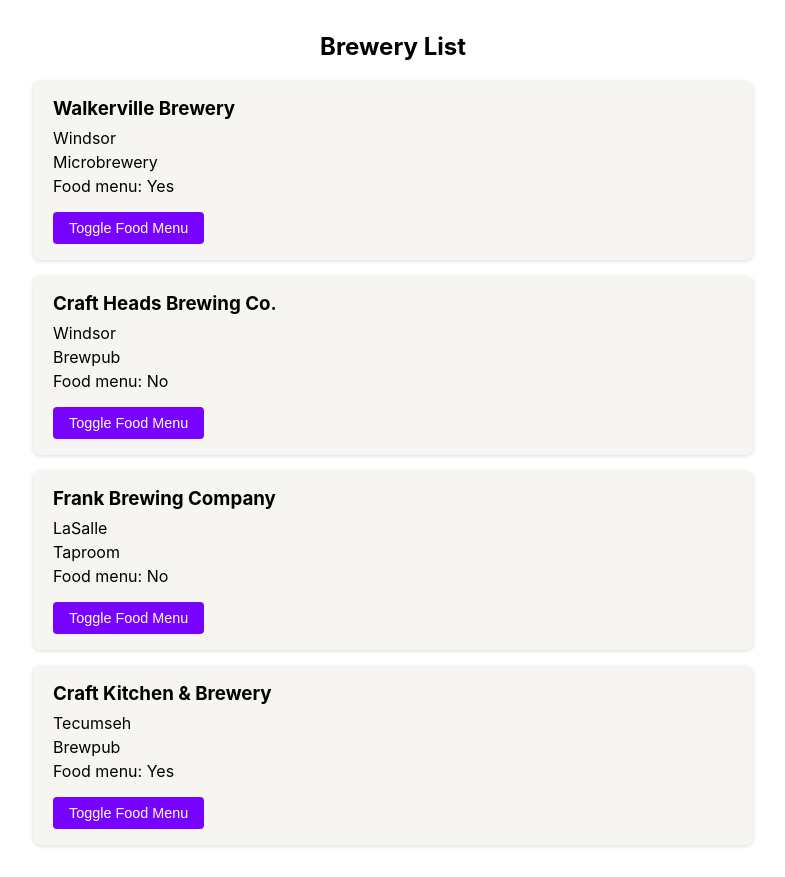
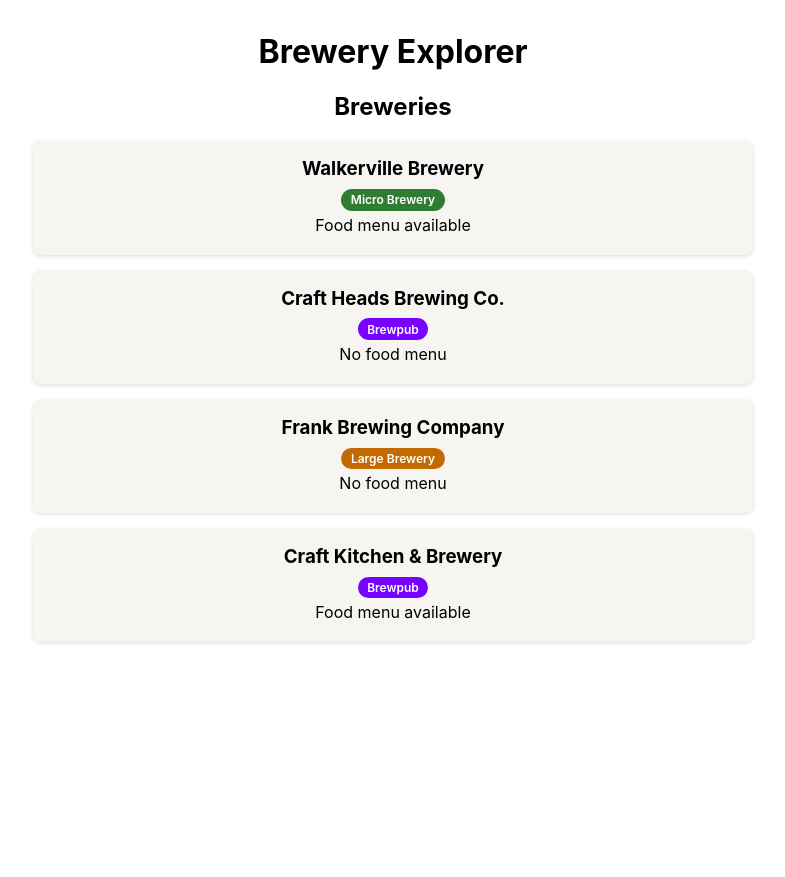
Before and after one commit to mathewhaug/BreweryFinderMad307, an Angular app: page / in a window 1280 px wide. Shown: the whole page, without its empty margins (247-1032 px from the left). After the commit the page ends 800 px from the top, so only its background shows below. Built offline with nearby package versions, Linux system fonts and the light colour scheme.

Commit message:
Week 3 Final Commit

```diff
--- a/src/app/app.css
+++ /dev/null
@@ -1,39 +0,0 @@
-.container {
-  max-width: 720px;
-  margin: 2rem auto;
-  padding: 0 1rem;
-  font-family: -apple-system, BlinkMacSystemFont, 'Segoe UI', Roboto, Helvetica, Arial, sans-serif;
-  text-align: center;
-}
-
-.brewery-card {
-  background-color: #f7f5f2;
-  border-radius: 8px;
-  box-shadow: 0 1px 4px rgba(0, 0, 0, 0.15);
-  padding: 1rem 1.25rem;
-  margin-bottom: 1rem;
-  text-align: left;
-}
-
-.brewery-card h3 {
-  margin: 0 0 0.5rem;
-}
-
-.brewery-card p {
-  margin: 0.25rem 0;
-}
-
-.toggle-button {
-  margin-top: 0.75rem;
-  padding: 0.5rem 1rem;
-  border: none;
-  border-radius: 4px;
-  background-color: #7702ff;
-  color: #fff;
-  font-size: 0.9rem;
-  cursor: pointer;
-}
-
-.toggle-button:hover {
-  background-color: #5c02cc;
-}
--- a/src/app/app.html
+++ b/src/app/app.html
@@ -1,13 +1,4 @@
 <div class="container">
-  <h2>Brewery List</h2>
-
-  @for (brewery of breweryList; track brewery.id) {
-    <div class="brewery-card">
-      <h3>{{ brewery.name }}</h3>
-      <p>{{ brewery.city }}</p>
-      <p>{{ brewery.breweryType }}</p>
-      <p>Food menu: {{ brewery.hasFoodMenu ? 'Yes' : 'No' }}</p>
-      <button class="toggle-button" (click)="toggleFoodMenu(brewery)">Toggle Food Menu</button>
-    </div>
-  }
+  <h1>{{ title }}</h1>
+  <app-brewery-list />
 </div>
--- /dev/null
+++ b/src/app/app.scss
@@ -0,0 +1,7 @@
+.container {
+  max-width: 720px;
+  margin: 2rem auto;
+  padding: 0 1rem;
+  font-family: -apple-system, BlinkMacSystemFont, 'Segoe UI', Roboto, Helvetica, Arial, sans-serif;
+  text-align: center;
+}
--- a/src/app/app.ts
+++ b/src/app/app.ts
@@ -1,22 +1,12 @@
 import { Component } from '@angular/core';
-import { Brewery } from './shared/models/brewery';
+import { BreweryList } from './brewery-list/brewery-list';
 
 @Component({
+  imports: [BreweryList],
   selector: 'app-root',
-  styleUrl: './app.css',
+  styleUrl: './app.scss',
   templateUrl: './app.html',
 })
 export class App {
   protected title = 'Brewery Explorer';
-
-  protected breweryList: Brewery[] = [
-    { id: 1, name: 'Walkerville Brewery', city: 'Windsor', breweryType: 'Microbrewery', hasFoodMenu: true },
-    { id: 2, name: 'Craft Heads Brewing Co.', city: 'Windsor', breweryType: 'Brewpub', hasFoodMenu: false },
-    { id: 3, name: 'Frank Brewing Company', city: 'LaSalle', breweryType: 'Taproom' },
-    { id: 4, name: 'Craft Kitchen & Brewery', city: 'Tecumseh', breweryType: 'Brewpub', hasFoodMenu: true },
-  ];
-
-  protected toggleFoodMenu(brewery: Brewery): void {
-    brewery.hasFoodMenu = !brewery.hasFoodMenu;
-  }
 }
--- /dev/null
+++ b/src/app/brewery-card/brewery-card.html
@@ -0,0 +1,31 @@
+<div class="brewery-card" (click)="toggle()">
+  <h3>{{ brewery().name }}</h3>
+
+  @switch (brewery().breweryType) {
+    @case ('micro') {
+      <span class="badge badge-micro">Micro Brewery</span>
+    }
+    @case ('brewpub') {
+      <span class="badge badge-brewpub">Brewpub</span>
+    }
+    @case ('large') {
+      <span class="badge badge-large">Large Brewery</span>
+    }
+    @default {
+      <span class="badge badge-default">{{ brewery().breweryType }}</span>
+    }
+  }
+
+  @if (brewery().hasFoodMenu) {
+    <p>Food menu available</p>
+  } @else {
+    <p>No food menu</p>
+  }
+
+  @if (expanded) {
+    <div class="details">
+      <p>City: {{ brewery().city }}</p>
+      <p>Type: {{ brewery().breweryType }}</p>
+    </div>
+  }
+</div>
--- /dev/null
+++ b/src/app/brewery-card/brewery-card.scss
@@ -0,0 +1,47 @@
+.brewery-card {
+  background-color: #f7f5f2;
+  border-radius: 8px;
+  box-shadow: 0 1px 4px rgba(0, 0, 0, 0.15);
+  padding: 1rem 1.25rem;
+  margin-bottom: 1rem;
+  cursor: pointer;
+
+  h3 {
+    margin: 0 0 0.5rem;
+  }
+
+  p {
+    margin: 0.25rem 0;
+  }
+}
+
+.badge {
+  display: inline-block;
+  padding: 0.2rem 0.6rem;
+  border-radius: 999px;
+  font-size: 0.75rem;
+  font-weight: 600;
+  color: #fff;
+}
+
+.badge-micro {
+  background-color: #2e7d32;
+}
+
+.badge-brewpub {
+  background-color: #7702ff;
+}
+
+.badge-large {
+  background-color: #c26a00;
+}
+
+.badge-default {
+  background-color: #616161;
+}
+
+.details {
+  margin-top: 0.5rem;
+  padding-top: 0.5rem;
+  border-top: 1px solid rgba(0, 0, 0, 0.1);
+}
--- /dev/null
+++ b/src/app/brewery-card/brewery-card.ts
@@ -0,0 +1,20 @@
+import { Component, input, output } from '@angular/core';
+import { Brewery } from '../shared/models/brewery';
+
+@Component({
+  imports: [],
+  selector: 'app-brewery-card',
+  styleUrl: './brewery-card.scss',
+  templateUrl: './brewery-card.html',
+})
+export class BreweryCard {
+  brewery = input.required<Brewery>();
+  opened = output<Brewery>();
+
+  protected expanded = false;
+
+  protected toggle(): void {
+    this.expanded = !this.expanded;
+    this.opened.emit(this.brewery());
+  }
+}
--- /dev/null
+++ b/src/app/brewery-list/brewery-list.html
@@ -0,0 +1,7 @@
+<h2>Breweries</h2>
+
+@for (brewery of breweryList; track brewery.id) {
+  <app-brewery-card [brewery]="brewery" (opened)="onBreweryOpened($event)" />
+} @empty {
+  <p>No breweries to show yet.</p>
+}
--- /dev/null
+++ b/src/app/brewery-list/brewery-list.ts
@@ -0,0 +1,22 @@
+import { Component } from '@angular/core';
+import { Brewery } from '../shared/models/brewery';
+import { BreweryCard } from '../brewery-card/brewery-card';
+
+@Component({
+  imports: [BreweryCard],
+  selector: 'app-brewery-list',
+  styleUrl: './brewery-list.scss',
+  templateUrl: './brewery-list.html',
+})
+export class BreweryList {
+  protected breweryList: Brewery[] = [
+    { id: 1, name: 'Walkerville Brewery', city: 'Windsor', breweryType: 'micro', hasFoodMenu: true },
+    { id: 2, name: 'Craft Heads Brewing Co.', city: 'Windsor', breweryType: 'brewpub', hasFoodMenu: false },
+    { id: 3, name: 'Frank Brewing Company', city: 'LaSalle', breweryType: 'large' },
+    { id: 4, name: 'Craft Kitchen & Brewery', city: 'Tecumseh', breweryType: 'brewpub', hasFoodMenu: true },
+  ];
+
+  protected onBreweryOpened(brewery: Brewery): void {
+    console.log('Brewery opened:', brewery);
+  }
+}
```
Also changed, not shown: src/app/brewery-list/brewery-list.scss (added), 2 other files (tests, documents, lock files or other folders).
